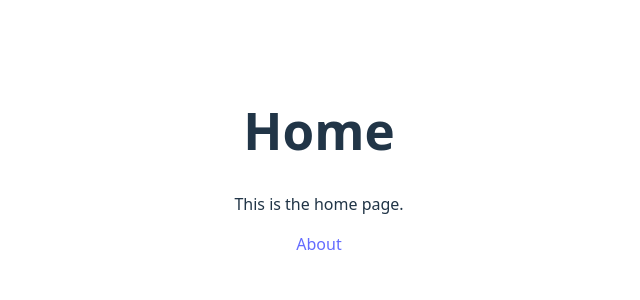
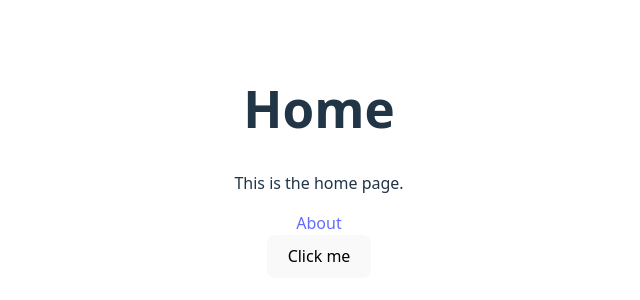
Before and after one commit to Xurshid97/react_thesis_seo1, a React (Vite) app: page / in a window 1280 px wide. Shown: the part 238-538 px from the top of the page, without its empty margins (321-961 px from the left). Built offline with nearby package versions, Linux system fonts and the light colour scheme.

Commit message:
pwa full screen, and notification

```diff
--- a/src/components/Home.tsx
+++ b/src/components/Home.tsx
@@ -1,12 +1,29 @@
 import { Link } from "react-router-dom";
 
 export default function Home() {
+    const showNotification = () => {
+        if ("Notification" in window) {
+            if (Notification.permission === "granted") {
+                new Notification("You are the best!");
+            } else if (Notification.permission !== "denied") {
+                Notification.requestPermission().then(permission => {
+                    if (permission === "granted") {
+                        new Notification("You are the best!");
+                    }
+                });
+            }
+        } else {
+            console.log("Notifications are not supported in this browser.");
+        }
+    };
+
     return (
         <div>
-        <h1>Home</h1>
-        <p>This is the home
-        page.</p>
-        <Link to="/about">About</Link>
+            <h1>Home</h1>
+            <p>This is the home page.</p>
+            <Link to="/about">About</Link>
+            <br />
+            <button onClick={showNotification}>Click me</button>
         </div>
-    )
-    }
+    );
+}
```
